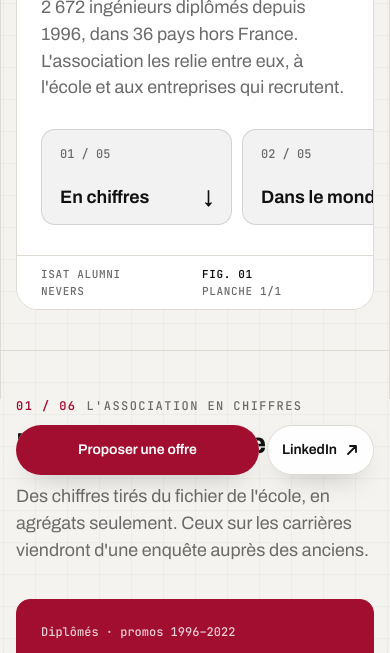
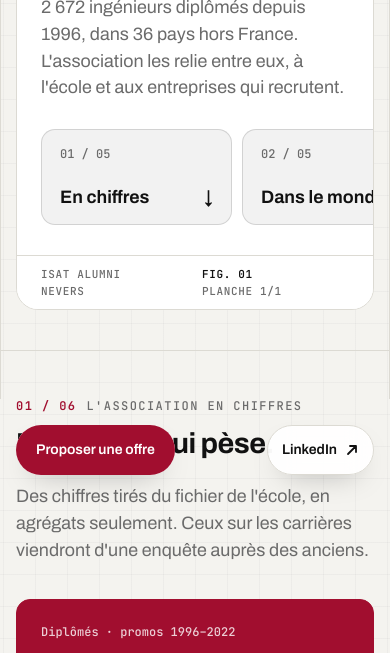
Before and after one commit to trophee-gh/isat-alumni-site, an Eleventy site: page src/index.njk in a window 390 px wide. Shown: the part 445-1098 px from the top of the page. Built offline with nearby package versions, Linux system fonts and the light colour scheme; Eleventy itself is replaced by a stand-in of ours; files that its build step writes are made by us from their sources.

Commit message:
style(isat-7): floating offer button sized to its label on mobile

```diff
--- a/src/assets/site.css
+++ b/src/assets/site.css
@@ -272,8 +272,8 @@ html.js:not(.scroll-down) .floatbar:not(.is-static),html.foot-in .floatbar:not(.
   /* Mobile: one bar, the main action wide, the secondary as a compact round button. */
   .floatbar .wrap{gap:8px}
   .floatbar .lbl,.floatbar .hide-s{display:none}
-  .floatbar .pod:first-child{flex:1;padding:0;border:0} /* label hidden: the button is the pod, one edge only */
-  .floatbar .pod:first-child a{flex:1;min-height:50px}
+  .floatbar .pod:first-child{padding:0;border:0} /* label hidden: the button is the pod, one edge only */
+  .floatbar .pod:first-child a{min-height:50px;padding:0 20px}
   .floatbar .pod:last-child{padding:0} /* same height as the button beside it */
   .floatbar .pod:last-child a{min-height:48px;min-width:48px;padding:0 14px}
 }
```
